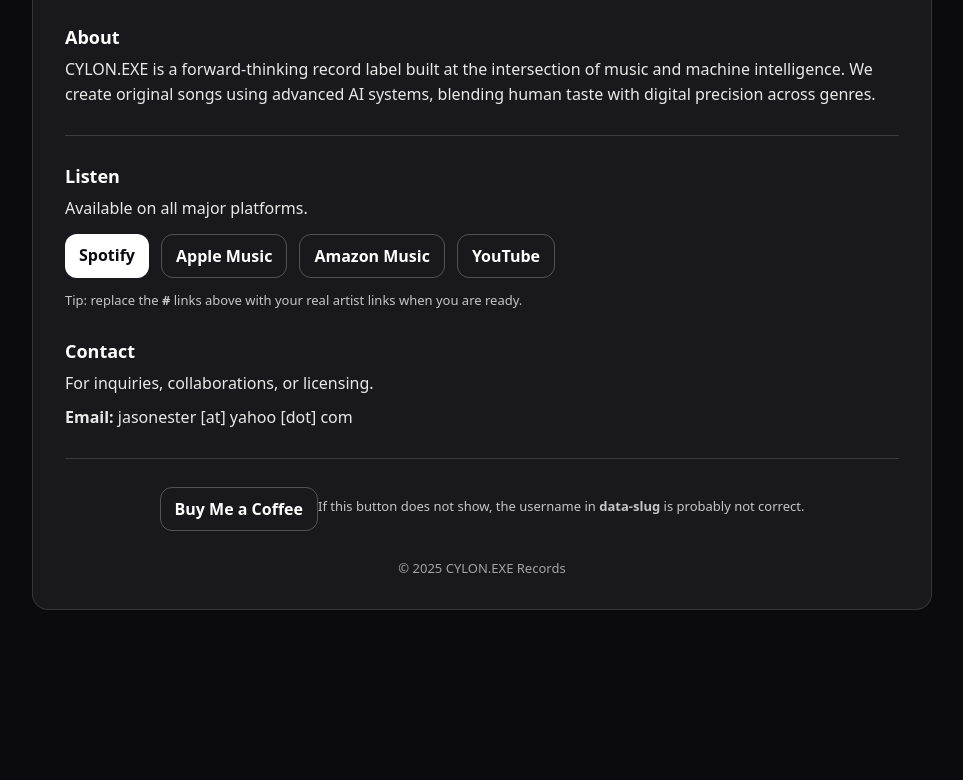
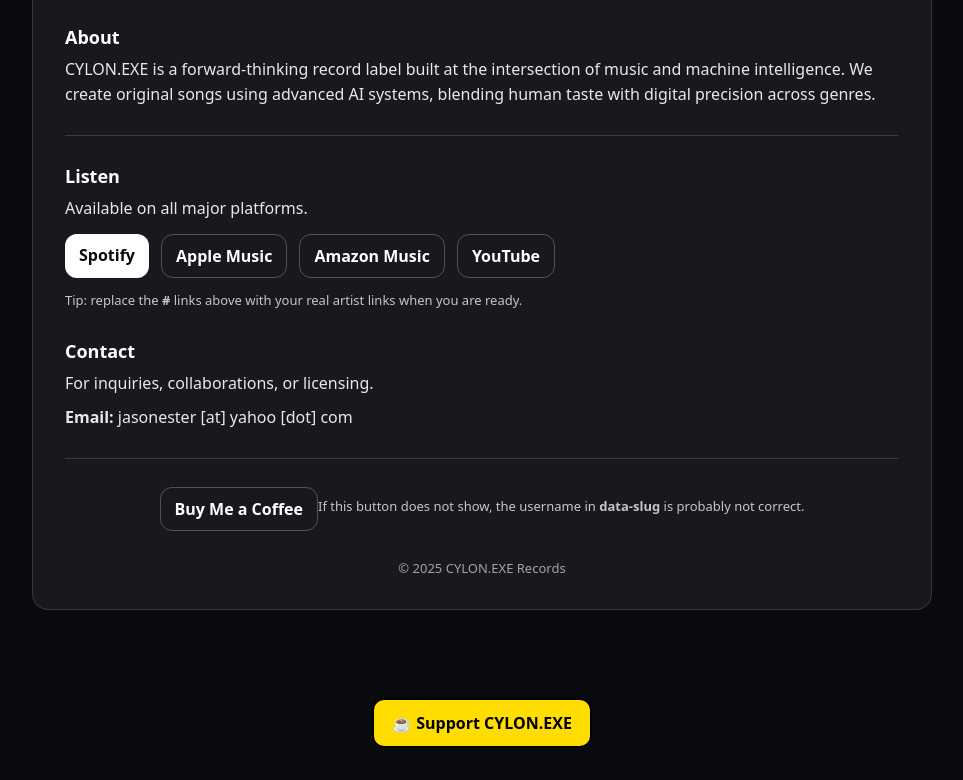
Before and after one commit to CYLONEXE/cylon-exe.github.io, a plain HTML site: page index.html in a window 1280 px wide. Shown: the part 184-964 px from the top of the page, without its empty margins (158-1121 px from the left). Before the commit the page ends 850 px from the top, so only its background shows below. Drawn offline with Linux system fonts and the light colour scheme.

Commit message:
Update index.html

```diff
--- a/index.html
+++ b/index.html
@@ -153,6 +153,26 @@
 
     </div>
   </div>
+<div style="display:flex; justify-content:center; margin:32px 0;">
+  <a
+    href="https://www.buymeacoffee.com/CYLON.EXE"
+    target="_blank"
+    rel="noreferrer"
+    style="
+      display:inline-flex;
+      align-items:center;
+      gap:10px;
+      background:#FFDD00;
+      color:#000000;
+      padding:12px 18px;
+      border-radius:12px;
+      font-weight:700;
+      text-decoration:none;
+      border:2px solid #000000;
+    ">
+    ☕ Support CYLON.EXE
+  </a>
+</div>
 
   <script>
     // footer year
```
